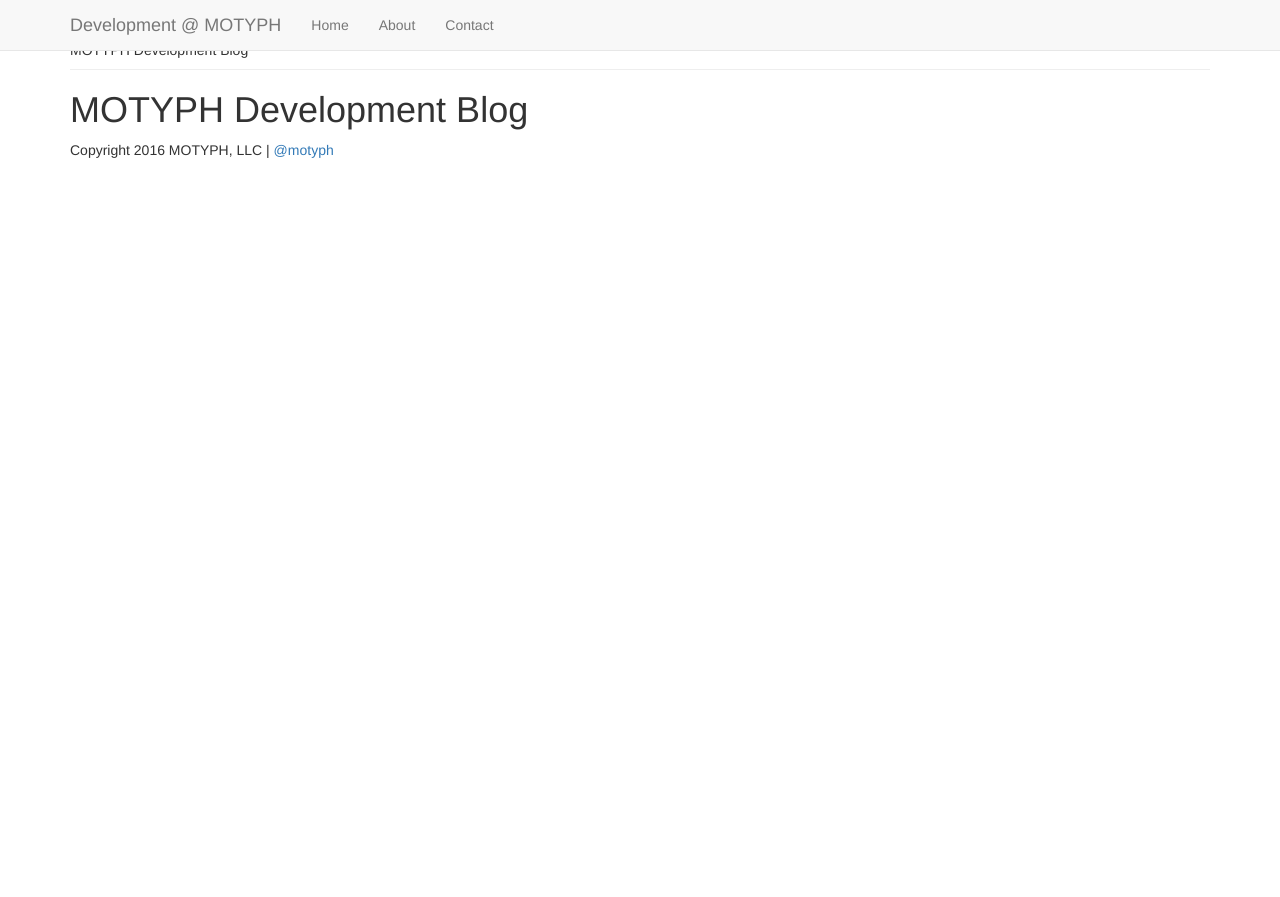
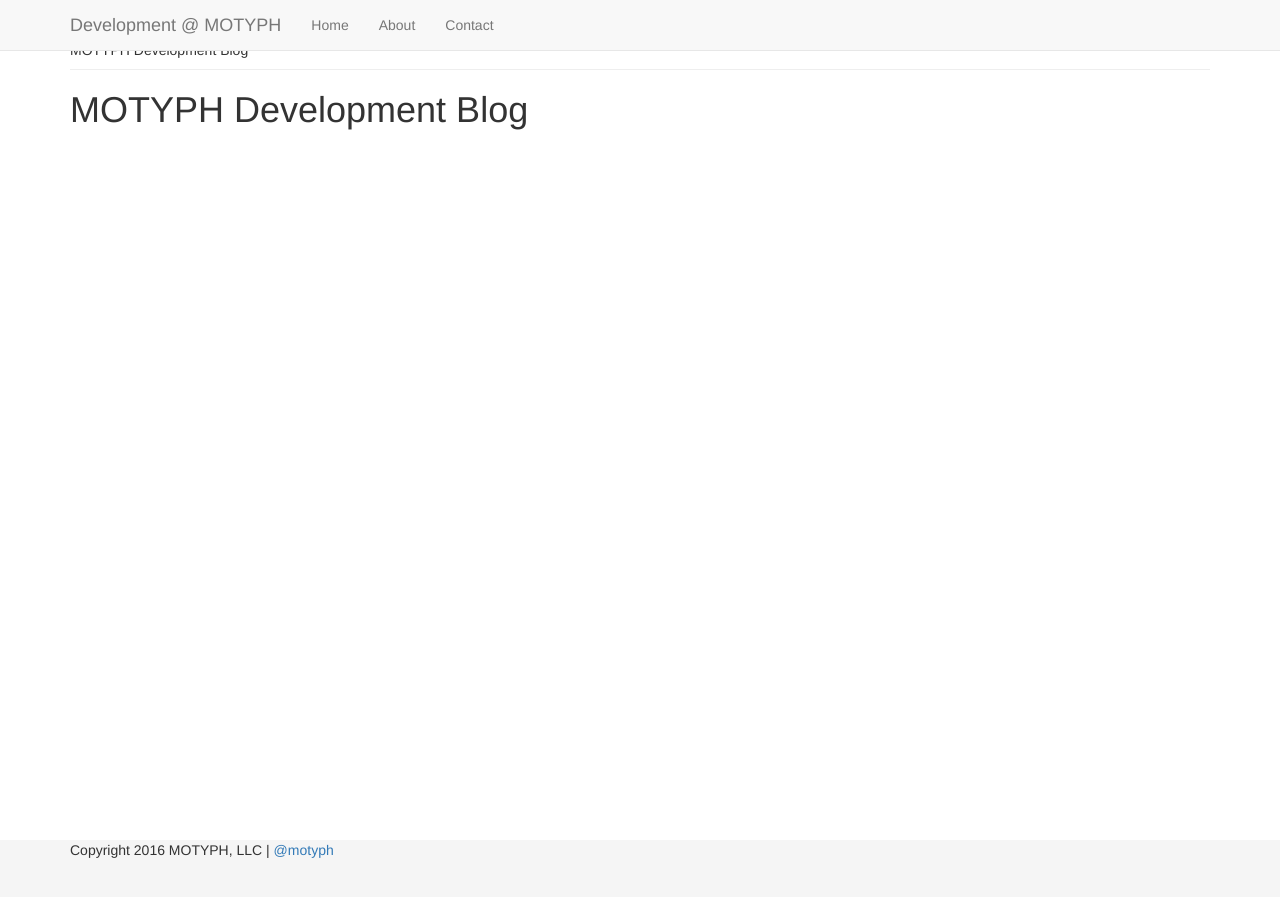
Before and after one commit to motyph/motyph.github.io, a Jekyll site: the page built from index.html, in a window 1280 px wide. Shown: the top 897 px of the page. Built offline with Jekyll 4.4.1, drawn with Linux system fonts in a browser that asks for light colours; nearby versions of some CDN libraries.

Commit message:
Changing assets path

```diff
--- a/_layouts/default.html
+++ b/_layouts/default.html
@@ -11,8 +11,8 @@
         <title>{{ page.title }}</title>
 
         <link rel="stylesheet" href="https://maxcdn.bootstrapcdn.com/bootstrap/3.3.7/css/bootstrap.min.css" integrity="sha384-BVYiiSIFeK1dGmJRAkycuHAHRg32OmUcww7on3RYdg4Va+PmSTsz/K68vbdEjh4u" crossorigin="anonymous">
-        <link rel="stylesheet" type="text/css" href="/_assets/css/ie10-viewport-bug-workaround.css">
-        <link rel="stylesheet" type="text/css" href="/_assets/css/sticky-footer-navbar.css">
+        <link rel="stylesheet" type="text/css" href="/assets/css/ie10-viewport-bug-workaround.css">
+        <link rel="stylesheet" type="text/css" href="/assets/css/sticky-footer-navbar.css">
     </head>
     <body>
         <nav class="navbar navbar-default navbar-fixed-top">
```
Also changed, not shown: assets/css/ie10-viewport-bug-workaround.css (renamed from _assets/css/ie10-viewport-bug-workaround.css), assets/css/sticky-footer-navbar.css (renamed from _assets/css/sticky-footer-navbar.css).
